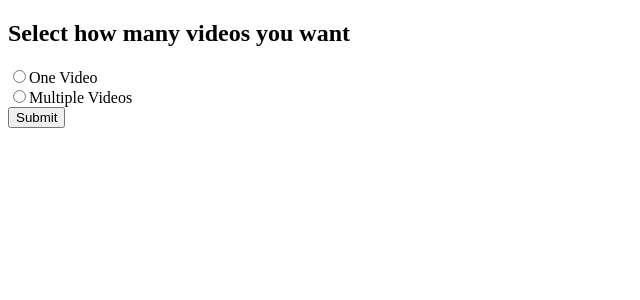
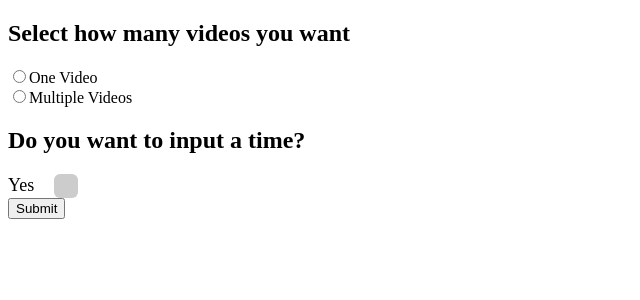
Before and after one commit to Rohannpatel04/Video-Learner-Extension-, a React (Create React App) app in the folder react-chrome-ext/: page / in a window 1280 px wide. Shown: the top 300 px of the page, without its empty margins (0-640 px from the left). Built offline with nearby package versions, Linux system fonts and the light colour scheme; the HTML template or start-up script is replaced by a standard one.

Commit message:
added checkbox and time

```diff
--- a/react-chrome-ext/package.json
+++ b/react-chrome-ext/package.json
@@ -43,6 +43,7 @@
     ]
   },
   "devDependencies": {
+    "@types/chrome": "^0.0.266",
     "copy-webpack-plugin": "^12.0.2",
     "css-loader": "^7.1.1",
     "html-webpack-plugin": "^5.6.0",
--- a/react-chrome-ext/src/App.css
+++ b/react-chrome-ext/src/App.css
@@ -1,22 +1,59 @@
-.App {
-  color: white;
-  text-align: center;
+/* Checkbox */
+.checkbox {
+  display: flex;
+  align-items: center;
+  cursor: pointer;
+  font-size: 18px;
+  user-select: none;
 }
 
-.container {
-  width: 500rem;
-  height: 500rem;
-  background-color: green;
-
+/* Hide the browser's default checkbox */
+.checkbox input {
+  opacity: 0;
+  cursor: pointer;
 }
 
-.button {
-  background-color: #04AA6D; /* Green */
-  border: none;
-  color: white;
-  padding: 15px 32px;
-  text-align: center;
-  text-decoration: none;
+/* Custom checkbox */
+.checkmark {
+  position: relative;
   display: inline-block;
-  font-size: 16px;
+  width: 24px;
+  height: 24px;
+  background-color: #ccc;
+  border-radius: 6px;
+  margin-right: 12px;
 }
+
+/* When the checkbox is checked, add a blue background */
+.checkbox input:checked ~ .checkmark {
+  background-color: #2196f3;
+}
+
+/* Create the checkmark/indicator (hidden when not checked) */
+.checkmark:after {
+  content: "";
+  position: absolute;
+  left: 7px;
+  top: 3px;
+  width: 8px;
+  height: 14px;
+  border: solid white;
+  border-width: 0 3px 3px 0;
+  transform: rotate(45deg);
+  display: none;
+}
+
+/* Show the checkmark when checked */
+.checkbox input:checked ~ .checkmark:after {
+  display: block;
+}
+
+/* Checkbox label */
+.label {
+  flex: 1;
+}
+
+/* Time input */
+.time-input {
+  margin-top: 20px;
+}
--- a/react-chrome-ext/src/App.tsx
+++ b/react-chrome-ext/src/App.tsx
@@ -1,4 +1,6 @@
+/*global chrome*/
 import React, { useState } from "react";
+import './App.css';
 
 function App() {
   // radio buttons for the amount of videos
@@ -7,17 +9,24 @@ function App() {
   // to store the URL
   const [linkUrl, setLinkUrl] = useState('');
 
+  // the state of the checkbox for inputting time
+  const [wantToInputTime, setWantToInputTime] = useState(false);
+
   // when the radio button selected changes
   const handleOptionChange = (event: { target: { value: React.SetStateAction<string>; }; }) => {
     setSelectedOption(event.target.value);
 
   };
 
+  // when the box is checked
+  const handleCheckboxChange = (event: { target: { checked: any; }; }) => {
+    setWantToInputTime(event.target.checked);
+  };
+
   // submit button
   const handleSubmit = async () => {
     // code to get current tab url
-    const [tab] = await chrome.tabs.query({active: true, currentWindow: true});
-    setLinkUrl(tab.url);
+
   };
 
   // what is displayed in the popup
@@ -49,10 +58,21 @@ function App() {
       <div>
         {selectedOption && <p>Selected Option: {selectedOption}</p>}
       </div>
-      <div style={{ display: 'none' }}>
-        {/* Hidden link */}
-        <a id="hidden-link" href={linkUrl} target="_blank" rel="noopener noreferrer"></a>
-      </div>
+      <h2>Do you want to input a time?</h2>
+        <label className="checkbox"> Yes
+          <input
+            type="checkbox"
+            checked= {wantToInputTime}
+            onChange = {handleCheckboxChange}
+            />
+          <span className="checkmark"></span>
+        </label>
+        {wantToInputTime && (
+          <div>
+            {/* put in a slider here*/}
+            <input type="time"/>
+          </div>
+        )}
       <div>
         <button onClick={handleSubmit}>Submit</button>
       </div>
```
Also changed, not shown: react-chrome-ext/manifest.json, 3 other files (tests, documents, lock files or other folders).
